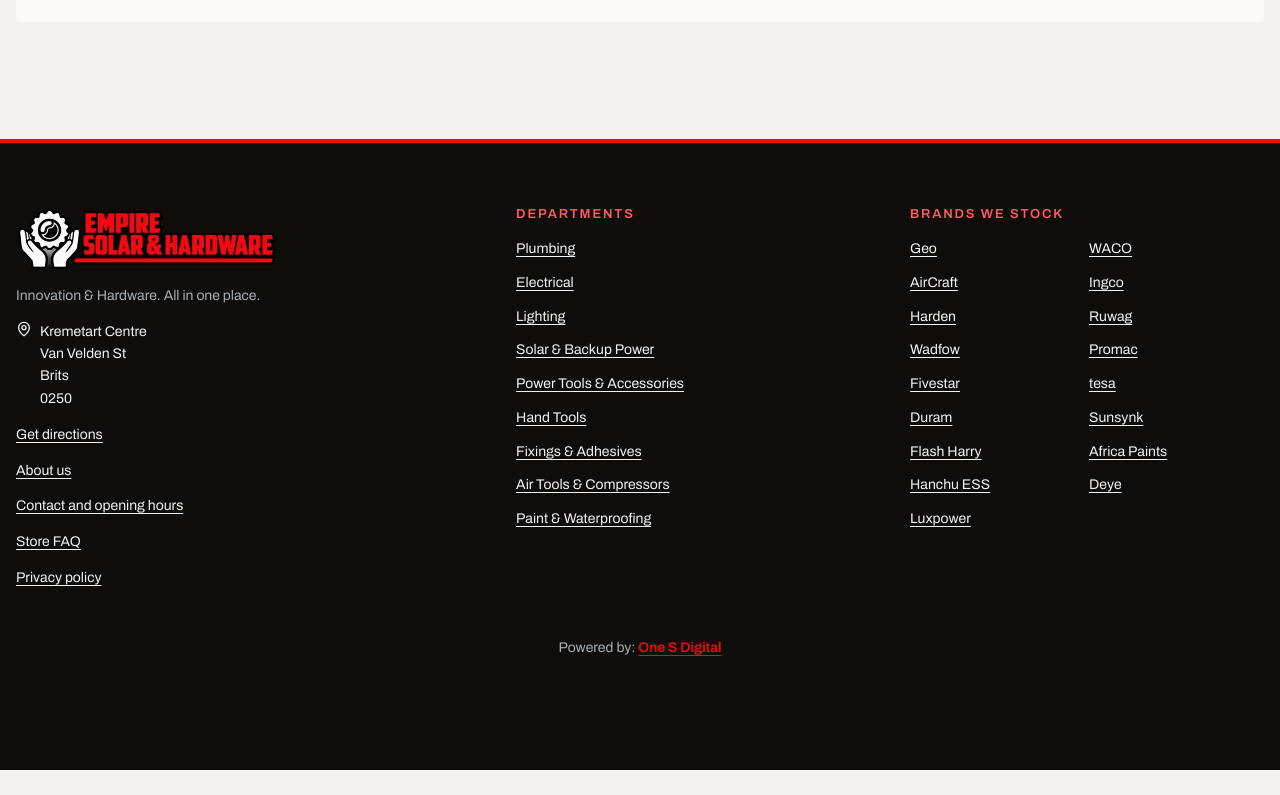
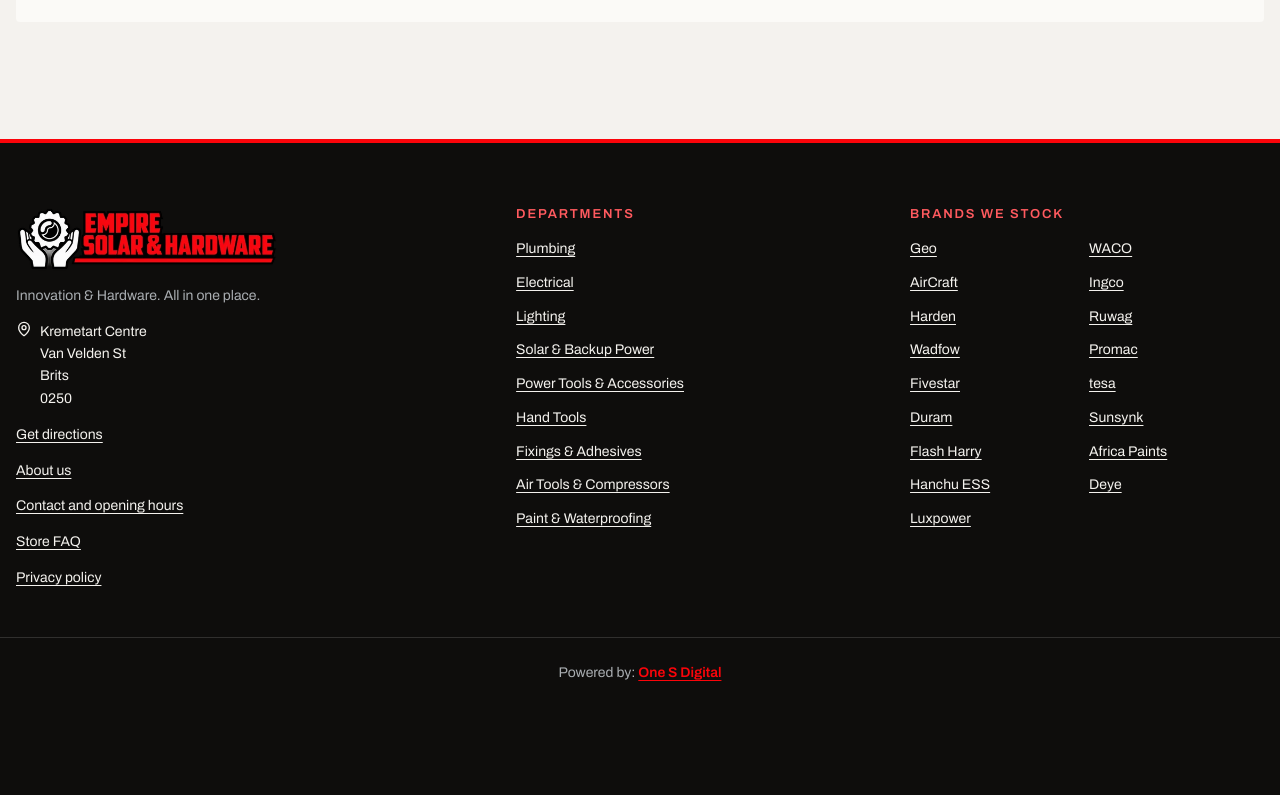
Before and after one commit to One-S-Digital/Empire-Solar-and-hardware, a Next.js app in the folder site/: page / in a window 1280 px wide. Shown: the part 3995-4790 px from the top of the page. Before the commit the page ends 4765 px from the top, so only its background shows below. Built offline with nearby package versions, Linux system fonts and the light colour scheme; no server answers; a web font is replaced by a local one.

Commit message:
Footer credit: add a divider line above it
Co-Authored-By: Claude Sonnet 5.5 <noreply@anthropic.com>

```diff
--- a/site/src/components/site/SiteFooter.module.css
+++ b/site/src/components/site/SiteFooter.module.css
@@ -68,6 +68,8 @@
 
 .credit {
   margin-top: 48px;
+  padding-top: 24px;
+  border-top: 1px solid rgb(255 255 255 / 0.14);
   text-align: center;
   color: var(--on-ink-muted);
 }
```
